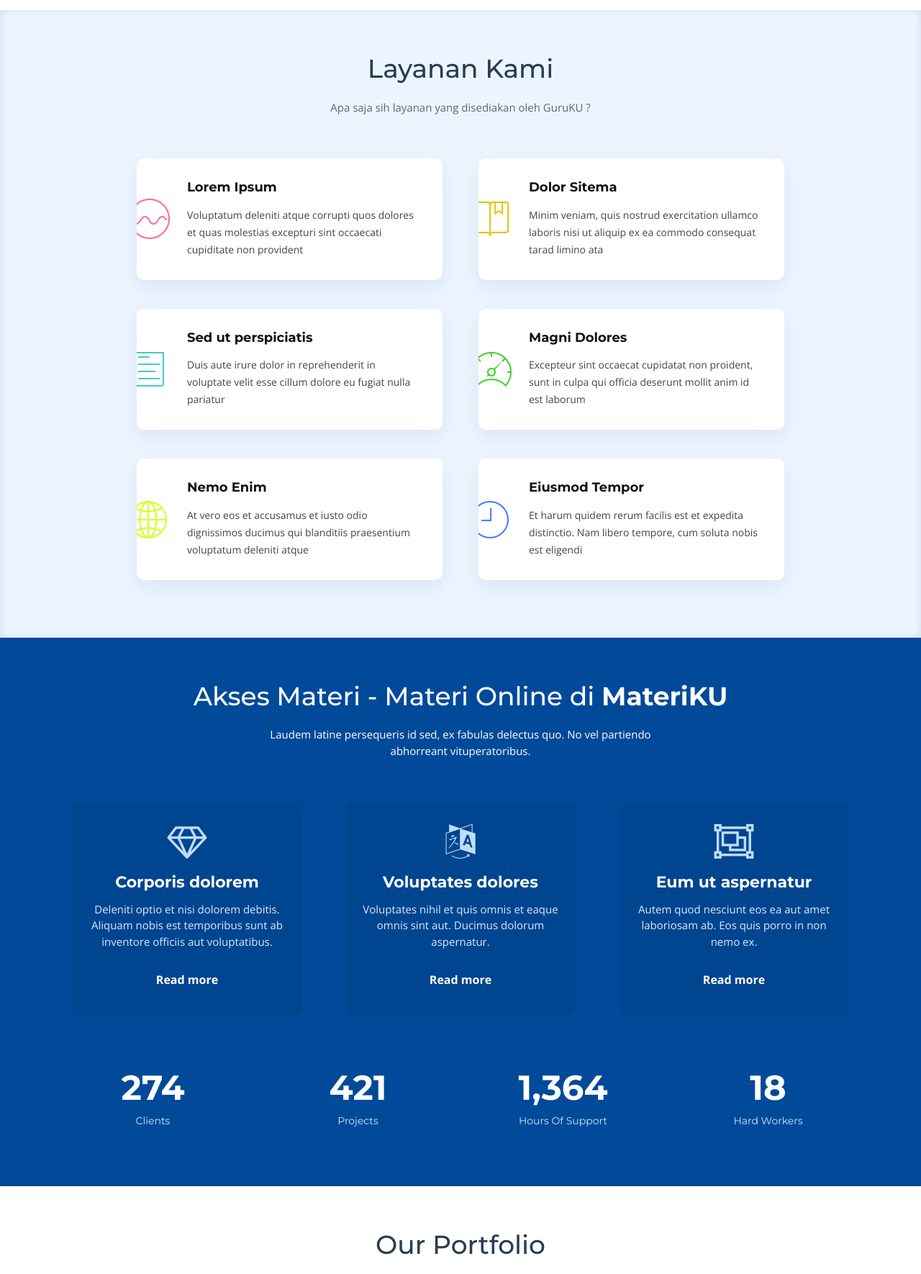
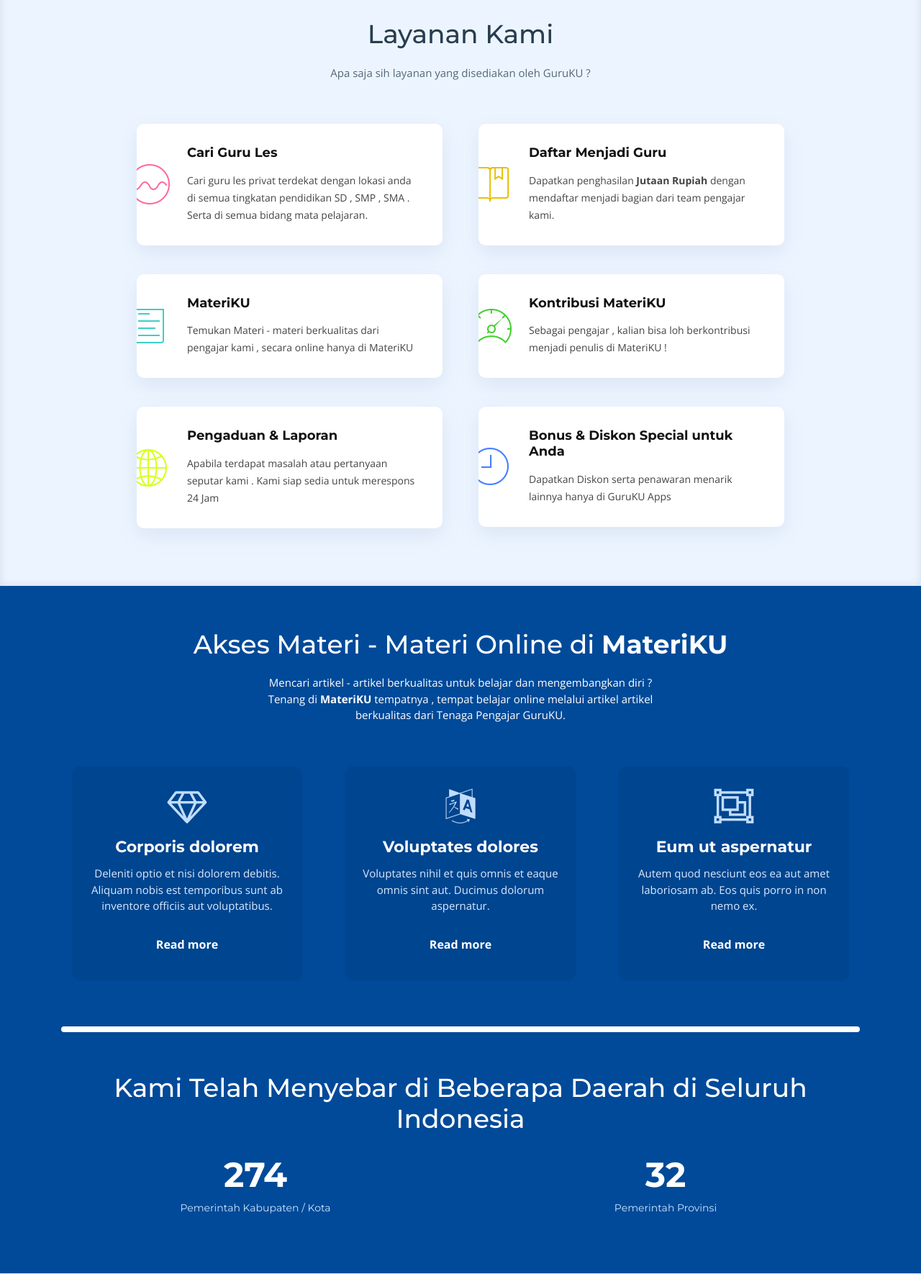
Before and after one commit to TedoHarisC/guruku-apps, a Laravel app: page / in a window 1280 px wide. Shown: the part 2440-4210 px from the top of the page at 72% size. Run offline with Laravel 8, Linux system fonts and the light colour scheme; some web fonts are replaced.

Commit message:
landing page selesai kurang asset dan materiku

```diff
--- a/public/landing/css/style.css
+++ b/public/landing/css/style.css
@@ -1475,4 +1475,8 @@ h6 {
     }
 }
 
-/* Untuk assets gambar pengajar*/
+/* Untuk hr*/
+hr {
+    border-top: 8px solid #fff;
+    border-radius: 15px;
+}
--- a/resources/views/landing/app.blade.php
+++ b/resources/views/landing/app.blade.php
@@ -96,7 +96,7 @@
     <!--==========================
       Sesi Portfolio
     ============================-->
-    @include('landing.section.portfolio')
+    <!-- @include('landing.section.portfolio') -->
     <!-- #portfolio -->
 
     <!--==========================
@@ -105,10 +105,10 @@
     @include('landing.section.testimoni')
    <!-- #testimonials -->
 
-    <!--==========================
+    <!-- ==========================
       Sesi Team Developer
     ============================-->
-    @include('landing.section.team')
+    <!-- @include('landing.section.team') -->
     <!-- #team -->
 
     <!--==========================
@@ -146,12 +146,17 @@
                 </div>
             </div>
 
-          <div class="col-lg-4 col-md-6 footer-info">
-            <h3>GuruKU</h3>
-            <p>Cras fermentum odio eu feugiat lide par naso tierra. Justo eget nada terra videa magna derita valies darta donna mare fermentum iaculis eu non diam phasellus. Scelerisque felis imperdiet proin fermentum leo. Amet volutpat consequat mauris nunc congue.</p>
+          <div class="col-lg-3 col-md-6 footer-links">
+          <h4>Menjadi Bagian Kami</h4>
+          <ul>
+              <li><a href="#">Daftar Sebagai Guru</a></li>
+              <li><a href="#">Daftar Sebagai Murid</a></li>
+              <li><a href="#">Job Hiring</a></li>
+              <li><a href="#">Syarat & Ketentuan Mendaftar</a></li>
+            </ul>
           </div>
 
-          <div class="col-lg-2 col-md-6 footer-links">
+          <div class="col-lg-3 col-md-6 footer-links">
             <h4>Tentang Kami</h4>
             <ul>
               <li><a href="#">Home</a></li>
--- a/resources/views/landing/section/aboutus.blade.php
+++ b/resources/views/landing/section/aboutus.blade.php
@@ -45,10 +45,10 @@
           <div class="col-lg-6 wow fadeInUp pt-5 pt-lg-0">
             <h4>Anda Seorang Guru atau Guru Honorer yang mencari pekerjaan tambahan ?</h4>
             <p>
-              Ipsum in aspernatur ut possimus sint. Quia omnis est occaecati possimus ea. Quas molestiae perspiciatis occaecati qui rerum. Deleniti quod porro sed quisquam saepe. Numquam mollitia recusandae non ad at et a.
+              Bergabung menjadi bagian dari kami ! , banyak benefits yang akan di dapatkan . Seperti uang jutaan rupiah , serta bonus dan benefits lainnya. Dijamin anda akan terbantu
             </p>
             <p>
-              Ad vitae recusandae odit possimus. Quaerat cum ipsum corrupti. Odit qui asperiores ea corporis deserunt veritatis quidem expedita perferendis. Qui rerum eligendi ex doloribus quia sit. Porro rerum eum eum.
+              Bagaimana cara mendaftar menjadi tenaga pengajar kami ? Apa syarat - syarat serta prosedur yang harus dilakukan ? Silahkan klik tombol di bawah ini.
             </p>
             <p>
             <div class="text-center"><button type="submit" title="Pelajari Selengkapnya">Pelajari Selengkapnya</button></div>
@@ -64,13 +64,13 @@
           <div class="col-lg-6 wow fadeInUp pt-4 pt-lg-0 order-2 order-lg-1">
             <h4>Anda Seorang Mahasiswa , Namun bingung mencari pekerjaan tambahan ?</h4>
             <p>
-             Delectus alias ut incidunt delectus nam placeat in consequatur. Sed cupiditate quia ea quis. Voluptas nemo qui aut distinctio. Cumque fugit earum est quam officiis numquam. Ducimus corporis autem at blanditiis beatae incidunt sunt.
+             Kebutuhan Mahasiswa ? Hmm ... tentunya sangat banyak sekali dong. Mulai dari biaya kos , biaya keseharian , biaya perkuliahan , belum lagi jika sudah menginjak semester terakhir kebutuhan untuk skripsi bisa menjadi penghalang masalah keuangan kita nih.
             </p>
             <p>
-              Voluptas saepe natus quidem blanditiis. Non sunt impedit voluptas mollitia beatae. Qui esse molestias. Laudantium libero nisi vitae debitis. Dolorem cupiditate est perferendis iusto.
+              Tapi tenang , kalian mahasiswa dari jurusan apapun dapat bergabung dengan kami sebagai Guru disini. Tentunya kalian akan dapatkan uang tambahan senilai jutaan rupiah , serta bonus dan benefits lainnya.
             </p>
             <p>
-              Eum quia in. Magni quas ipsum a. Quis ex voluptatem inventore sint quia modi. Numquam est aut fuga mollitia exercitationem nam accusantium provident quia.
+             Bagaimana ? Apakah kalian tertarik ? Apa saja syarat yang diperlukan oleh seorang mahasiswa agar bisa bergabung menjadi tenaga pengajar kami ? Silahkan klik tombol di bawah ini untuk mengetahui lebih lanjut.
             </p>
             <p>
             <div class="text-center"><button type="submit" title="Pelajari Selengkapnya">Pelajari Selengkapnya</button></div>
--- a/resources/views/landing/section/materiku.blade.php
+++ b/resources/views/landing/section/materiku.blade.php
@@ -2,7 +2,7 @@
       <div class="container">
         <header class="section-header">
           <h3>Akses Materi - Materi Online di <b>MateriKU</b></h3>
-          <p>Laudem latine persequeris id sed, ex fabulas delectus quo. No vel partiendo abhorreant vituperatoribus.</p>
+          <p>Mencari artikel - artikel berkualitas untuk belajar dan mengembangkan diri ? Tenang di <strong>MateriKU</strong> tempatnya , tempat belajar online melalui artikel artikel berkualitas dari Tenaga Pengajar GuruKU.</p>
         </header>
 
         <div class="row row-eq-height justify-content-center">
@@ -39,29 +39,24 @@
               </div>
             </div>
           </div>
-
+        </div>
+        <br/>
+        <div class="row-counters">
+          <hr class="section-header"/>
         </div>
 
         <div class="row counters">
-
-          <div class="col-lg-3 col-6 text-center">
+        <header class="section-header">
+          <h3>Kami Telah Menyebar di Beberapa Daerah di Seluruh Indonesia</h3>
+        </header>
+          <div class="col-lg-6 col-12 text-center">
             <span data-toggle="counter-up">274</span>
-            <p>Clients</p>
+            <p>Pemerintah Kabupaten / Kota</p>
           </div>
 
-          <div class="col-lg-3 col-6 text-center">
-            <span data-toggle="counter-up">421</span>
-            <p>Projects</p>
-          </div>
-
-          <div class="col-lg-3 col-6 text-center">
-            <span data-toggle="counter-up">1,364</span>
-            <p>Hours Of Support</p>
-          </div>
-
-          <div class="col-lg-3 col-6 text-center">
-            <span data-toggle="counter-up">18</span>
-            <p>Hard Workers</p>
+          <div class="col-lg-6 col-12 text-center">
+            <span data-toggle="counter-up">32</span>
+            <p>Pemerintah Provinsi</p>
           </div>
 
         </div>
--- a/resources/views/landing/section/service.blade.php
+++ b/resources/views/landing/section/service.blade.php
@@ -11,45 +11,45 @@
           <div class="col-md-6 col-lg-5 offset-lg-1 wow bounceInUp" data-wow-duration="1.4s">
             <div class="box">
               <div class="icon"><i class="ion-ios-analytics-outline" style="color: #ff689b;"></i></div>
-              <h4 class="title"><a href="">Lorem Ipsum</a></h4>
-              <p class="description">Voluptatum deleniti atque corrupti quos dolores et quas molestias excepturi sint occaecati cupiditate non provident</p>
+              <h4 class="title"><a href="">Cari Guru Les</a></h4>
+              <p class="description">Cari guru les privat terdekat dengan lokasi anda di semua tingkatan pendidikan SD , SMP , SMA . Serta di semua bidang mata pelajaran.</p>
             </div>
           </div>
           <div class="col-md-6 col-lg-5 wow bounceInUp" data-wow-duration="1.4s">
             <div class="box">
               <div class="icon"><i class="ion-ios-bookmarks-outline" style="color: #e9bf06;"></i></div>
-              <h4 class="title"><a href="">Dolor Sitema</a></h4>
-              <p class="description">Minim veniam, quis nostrud exercitation ullamco laboris nisi ut aliquip ex ea commodo consequat tarad limino ata</p>
+              <h4 class="title"><a href="">Daftar Menjadi Guru</a></h4>
+              <p class="description">Dapatkan penghasilan <strong>Jutaan Rupiah</strong> dengan mendaftar menjadi bagian dari team pengajar kami.</p>
             </div>
           </div>
 
           <div class="col-md-6 col-lg-5 offset-lg-1 wow bounceInUp" data-wow-delay="0.1s" data-wow-duration="1.4s">
             <div class="box">
               <div class="icon"><i class="ion-ios-paper-outline" style="color: #3fcdc7;"></i></div>
-              <h4 class="title"><a href="">Sed ut perspiciatis</a></h4>
-              <p class="description">Duis aute irure dolor in reprehenderit in voluptate velit esse cillum dolore eu fugiat nulla pariatur</p>
+              <h4 class="title"><a href="">MateriKU</a></h4>
+              <p class="description">Temukan Materi - materi berkualitas dari pengajar kami , secara online hanya di MateriKU </p>
             </div>
           </div>
           <div class="col-md-6 col-lg-5 wow bounceInUp" data-wow-delay="0.1s" data-wow-duration="1.4s">
             <div class="box">
               <div class="icon"><i class="ion-ios-speedometer-outline" style="color:#41cf2e;"></i></div>
-              <h4 class="title"><a href="">Magni Dolores</a></h4>
-              <p class="description">Excepteur sint occaecat cupidatat non proident, sunt in culpa qui officia deserunt mollit anim id est laborum</p>
+              <h4 class="title"><a href="">Kontribusi MateriKU</a></h4>
+              <p class="description">Sebagai pengajar , kalian bisa loh berkontribusi menjadi penulis di MateriKU !</p>
             </div>
           </div>
 
           <div class="col-md-6 col-lg-5 offset-lg-1 wow bounceInUp" data-wow-delay="0.2s" data-wow-duration="1.4s">
             <div class="box">
               <div class="icon"><i class="ion-ios-world-outline" style="color: #d6ff22;"></i></div>
-              <h4 class="title"><a href="">Nemo Enim</a></h4>
-              <p class="description">At vero eos et accusamus et iusto odio dignissimos ducimus qui blanditiis praesentium voluptatum deleniti atque</p>
+              <h4 class="title"><a href="">Pengaduan & Laporan</a></h4>
+              <p class="description">Apabila terdapat masalah atau pertanyaan seputar kami . Kami siap sedia untuk merespons 24 Jam</p>
             </div>
           </div>
           <div class="col-md-6 col-lg-5 wow bounceInUp" data-wow-delay="0.2s" data-wow-duration="1.4s">
             <div class="box">
               <div class="icon"><i class="ion-ios-clock-outline" style="color: #4680ff;"></i></div>
-              <h4 class="title"><a href="">Eiusmod Tempor</a></h4>
-              <p class="description">Et harum quidem rerum facilis est et expedita distinctio. Nam libero tempore, cum soluta nobis est eligendi</p>
+              <h4 class="title"><a href="">Bonus & Diskon Special untuk Anda</a></h4>
+              <p class="description">Dapatkan Diskon serta penawaran menarik lainnya hanya di GuruKU Apps</p>
             </div>
           </div>
 
--- a/resources/views/landing/section/testimoni.blade.php
+++ b/resources/views/landing/section/testimoni.blade.php
@@ -11,47 +11,47 @@
             <div class="owl-carousel testimonials-carousel wow fadeInUp">
 
               <div class="testimonial-item">
-                <img src="{{ asset('landing') }}/img/testimonial-1.jpg" class="testimonial-img" alt="">
-                <h3>Saul Goodman</h3>
-                <h4>Ceo &amp; Founder</h4>
+                <img src="{{ asset('landing') }}/img/sd.jpeg" class="testimonial-img" alt="">
+                <h3>Sasa Maritsa</h3>
+                <h4>Murid SD</h4>
                 <p>
-                  Proin iaculis purus consequat sem cure digni ssim donec porttitora entum suscipit rhoncus. Accusantium quam, ultricies eget id, aliquam eget nibh et. Maecen aliquam, risus at semper.
+                  Aplikasi Guruku membantu saya dalam menghadapi masalah mencari guru les privat . Selain mudah dalam penggunaanya , staf pengajarnya juga enak dan nyaman dalam proses penyampaian materi nya.
                 </p>
               </div>
 
               <div class="testimonial-item">
-                <img src="{{ asset('landing') }}/img/testimonial-2.jpg" class="testimonial-img" alt="">
-                <h3>Sara Wilsson</h3>
-                <h4>Designer</h4>
+                <img src="{{ asset('landing') }}/img/smp.jpg" class="testimonial-img" alt="">
+                <h3>Nurus Saadah</h3>
+                <h4>Murid SMP</h4>
                 <p>
-                  Export tempor illum tamen malis malis eram quae irure esse labore quem cillum quid cillum eram malis quorum velit fore eram velit sunt aliqua noster fugiat irure amet legam anim culpa.
+                  Aplikasi ini sangat bermanfaat , apalagi untuk saya seorang yang berada di desa dalam mencari guru les privat . Sebelum ada aplikasi ini saya sangat susah mencari guru les privat terlebih lagi dengan kualitas yang baik. Disini tenaga pengajar nya sangat baik dan pengertian dalam menyampaikan materi
                 </p>
               </div>
 
               <div class="testimonial-item">
-                <img src="{{ asset('landing') }}/img/testimonial-3.jpg" class="testimonial-img" alt="">
-                <h3>Jena Karlis</h3>
-                <h4>Store Owner</h4>
+                <img src="{{ asset('landing') }}/img/smp2.JPG" class="testimonial-img" alt="">
+                <h3>Muhammad Haikal</h3>
+                <h4>Murid SMP</h4>
                 <p>
-                  Enim nisi quem export duis labore cillum quae magna enim sint quorum nulla quem veniam duis minim tempor labore quem eram duis noster aute amet eram fore quis sint minim.
+                  Beruntung sekali menemukan aplikasi GuruKU ini . Benar benar terbantu sekali dalam mencari guru privat , Kita juga bisa mencari guru les yang terdekat dari dengan kita melalui apps dan ada fitur tracking nya . Wow banget lah
                 </p>
               </div>
 
               <div class="testimonial-item">
-                <img src="{{ asset('landing') }}/img/testimonial-4.jpg" class="testimonial-img" alt="">
-                <h3>Matt Brandon</h3>
-                <h4>Freelancer</h4>
+                <img src="{{ asset('landing') }}/img/sma.jpg" class="testimonial-img" alt="">
+                <h3>Rodiya Hanundya</h3>
+                <h4>Murid SMA</h4>
                 <p>
-                  Fugiat enim eram quae cillum dolore dolor amet nulla culpa multos export minim fugiat minim velit minim dolor enim duis veniam ipsum anim magna sunt elit fore quem dolore labore illum veniam.
+                  Dengan aplikasi ini saya bisa terbantu untuk mencari guru les privat yang sesuai dengan kenyamanan saya dalam belajar . Berkat belajar dengan staff pengajar di GuruKU saya bisa mendapat juara kelas , serta siap untuk menghadapi UN serta SBMPTN.
                 </p>
               </div>
 
               <div class="testimonial-item">
-                <img src="{{ asset('landing') }}/img/testimonial-5.jpg" class="testimonial-img" alt="">
-                <h3>John Larson</h3>
-                <h4>Entrepreneur</h4>
+                <img src="{{ asset('landing') }}/img/guru.jpg" class="testimonial-img" alt="">
+                <h3>Ari Wijaya</h3>
+                <h4>Guru SMA</h4>
                 <p>
-                  Quis quorum aliqua sint quem legam fore sunt eram irure aliqua veniam tempor noster veniam enim culpa labore duis sunt culpa nulla illum cillum fugiat legam esse veniam culpa fore nisi cillum quid.
+                  Aplikasi ini sangat membantu para guru , dan mahasiswa yang sedang mencari pekerjaan parttime . Penggunaan mudah , serta proses payment yang modern dan jelas . Membuat aplikasi ini patut menjadi piihan bagi anda yang mencari pekerjaan tambahan
                 </p>
               </div>
 
```
Also changed, not shown: public/landing/img/guru.jpg (added), public/landing/img/sd.jpeg (added), public/landing/img/sma.jpg (added), public/landing/img/smp.jpg (added), public/landing/img/smp2.JPG (added).
